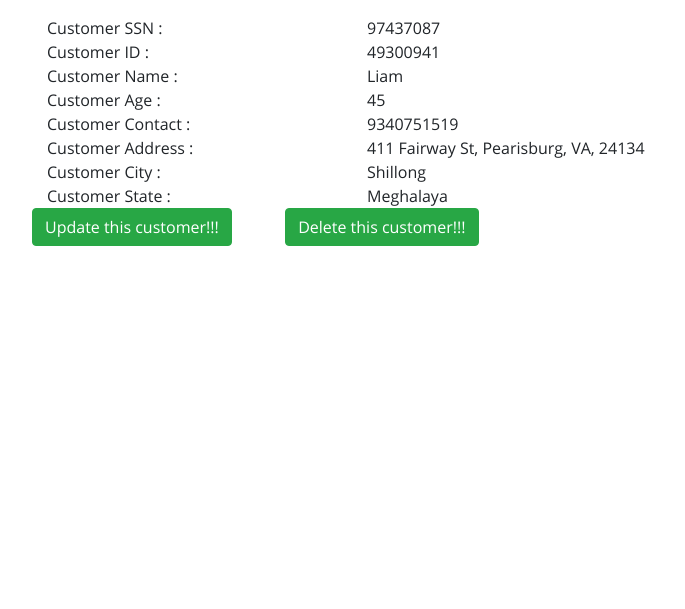
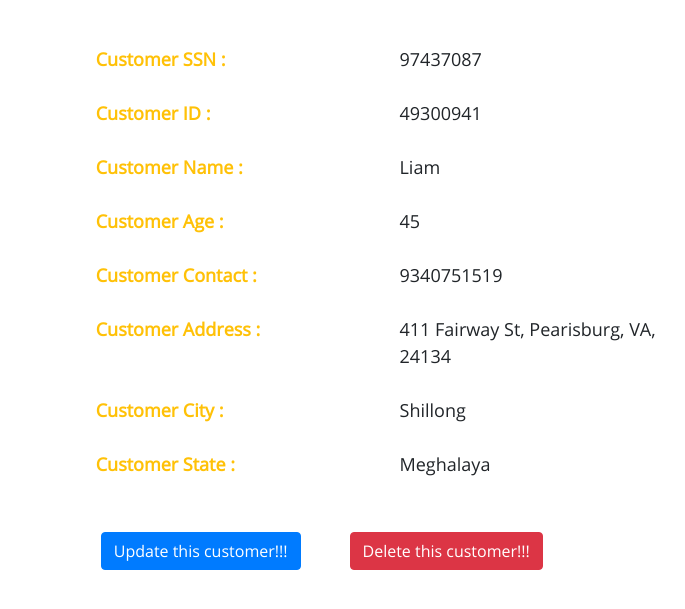
Before and after one commit to tejoyv/retailmanagement, a Flask app: page /show_customer_details/49300941 in a window 1280 px wide. Shown: the part 104-713 px from the top of the page, without its empty margins (288-973 px from the left). Run offline with Flask 2, Linux system fonts and the light colour scheme; data comes from the database, SQL or seed files in the repository; both versions use the stored data as it was after the commit; some libraries are stand-ins or nearby versions.

Commit message:
Updated UI

```diff
--- a/application/templates/create_customer.html
+++ b/application/templates/create_customer.html
@@ -2,11 +2,11 @@
 {% block content %}
     <form class="pt-3" action="" method="POST">
         {{ form.hidden_tag() }}
-        <div class="row">
+        <div class="row" style="font-size: large;">
             <div class="col-4"></div>
             <div class="col align-self-center">
                 <fieldset class="form-group">
-                    <legend>Create Customer</legend>
+                    <legend class="text-info" style="font-weight: bold;">Create Customer</legend><hr/>
                     <div class="form-group">
                         {{ form.ssn_id.label(class="form-control-label") }}
                         {% if form.ssn_id.errors %}
@@ -112,7 +112,7 @@
                         {% endif %}
                     </div>
                     <div class="form-group">
-                        {{ form.submit(class="form-control btn-success") }}
+                        {{ form.submit(class="form-control btn-primary") }}
                     </div>
                 </fieldset>
             </div>
--- a/application/templates/show_customer_details.html
+++ b/application/templates/show_customer_details.html
@@ -1,44 +1,44 @@
 {% extends 'layout.html' %}
 {% block content %}
-    <div class="row">
+    <div class="row" style="margin-left:50px;margin-top: 30px; font-size: large;">
         <div class="col-3"></div>
         <div class="col align-self-center">
             <div class="row">
-            	<div class="col-6">Customer SSN :</div>
+            	<div class="col-6 text-warning" style="font-weight: bold;">Customer SSN :</div>
             	<div class="col-6">{{ customer.ssn }}</div>
-            </div>
+            </div><br/>
             <div class="row">
-            	<div class="col-6">Customer ID :</div>
+            	<div class="col-6 text-warning" style="font-weight: bold;">Customer ID :</div>
             	<div class="col-6">{{ customer.cust_id }}</div>
-            </div>
+            </div><br/>
             <div class="row">
-            	<div class="col-6">Customer Name :</div>
+            	<div class="col-6 text-warning" style="font-weight: bold;">Customer Name :</div>
             	<div class="col-6">{{ customer.cust_name }}</div>
-            </div>
+            </div><br/>
             <div class="row">
-            	<div class="col-6">Customer Age :</div>
+            	<div class="col-6 text-warning" style="font-weight: bold;">Customer Age :</div>
             	<div class="col-6">{{ customer.cust_age }}</div>
-            </div>
+            </div><br/>
             <div class="row">
-            	<div class="col-6">Customer Contact :</div>
+            	<div class="col-6 text-warning" style="font-weight: bold;">Customer Contact :</div>
             	<div class="col-6">{{ customer.cust_contact }}</div>
-            </div>
+            </div><br/>
             <div class="row">
-            	<div class="col-6">Customer Address :</div>
+            	<div class="col-6 text-warning" style="font-weight: bold;">Customer Address :</div>
             	<div class="col-6">{{ customer.cust_address }}</div>
-            </div>
+            </div><br/>
             <div class="row">
-            	<div class="col-6">Customer City :</div>
+            	<div class="col-6 text-warning" style="font-weight: bold;">Customer City :</div>
             	<div class="col-6">{{ customer.cust_city }}</div>
-            </div>
+            </div><br/>
             <div class="row">
-            	<div class="col-6">Customer State :</div>
+            	<div class="col-6 text-warning" style="font-weight: bold;">Customer State :</div>
             	<div class="col-6">{{ customer.cust_state }}</div>
-            </div>
-            <div class="row">
-            	<a class="btn btn-success" href="{{ url_for('update_customer', cust_id=customer.cust_id) }}">Update this customer!!!</a>
+            </div><br/><br/>
+            <div class="row" style="margin-left: 5px;">
+            	<a class="btn btn-primary" href="{{ url_for('update_customer', cust_id=customer.cust_id) }}">Update this customer!!!</a>
             	<div class="col-1"></div>
-            	<a class="btn btn-success" href="{{ url_for('delete_customer', cust_id=customer.cust_id) }}">Delete this customer!!!</a>
+            	<a class="btn btn-danger" href="{{ url_for('delete_customer', cust_id=customer.cust_id) }}">Delete this customer!!!</a>
             </div>
         </div>
         <div class="col-3"></div>
--- a/application/templates/view_accounts_status.html
+++ b/application/templates/view_accounts_status.html
@@ -1,7 +1,7 @@
 {% extends 'layout.html' %}
 {% block content %}
 
-<h2>Total Accounts in the Bank - {{ accounts.total }}</h2>
+<h2 class="text-info" style="font-weight: bold;">Total Accounts in the Bank - {{ accounts.total }}</h2>
 
 <!-- Table for Account -->
 
--- a/application/templates/view_customers_status.html
+++ b/application/templates/view_customers_status.html
@@ -1,7 +1,7 @@
 {% extends 'layout.html' %}
 {% block content %}
 
-<h2>Total Customers in the Bank - {{ customers.total }}</h2>
+<h2 class="text-info" style="font-weight: bold;">Total Customers in the Bank - {{ customers.total }}</h2> <br/>
 
 <table class="table table-hover ">
 	<thead>
--- a/application/templates/withdraw.html
+++ b/application/templates/withdraw.html
@@ -28,7 +28,7 @@
                     {{ form.hidden_tag() }}
                     {{ form.withdrawAmount.label }} :
                     {{ form.withdrawAmount }}
-                    {{ form.submit(class="btn btn-success") }}
+                    {{ form.submit(class="btn btn-warning") }}
                 </form>
             </div>
         </div>
```
Also changed, not shown: application/templates/create_account.html (+4 -4 lines), application/templates/delete_confirmation_form.html (+11 -10 lines), application/templates/search_account.html (+4 -4 lines), application/templates/search_customer.html (+6 -6 lines), application/templates/show_account_details.html (+17 -17 lines), application/templates/update_confirmation_form.html (+10 -10 lines), application/site.db.
